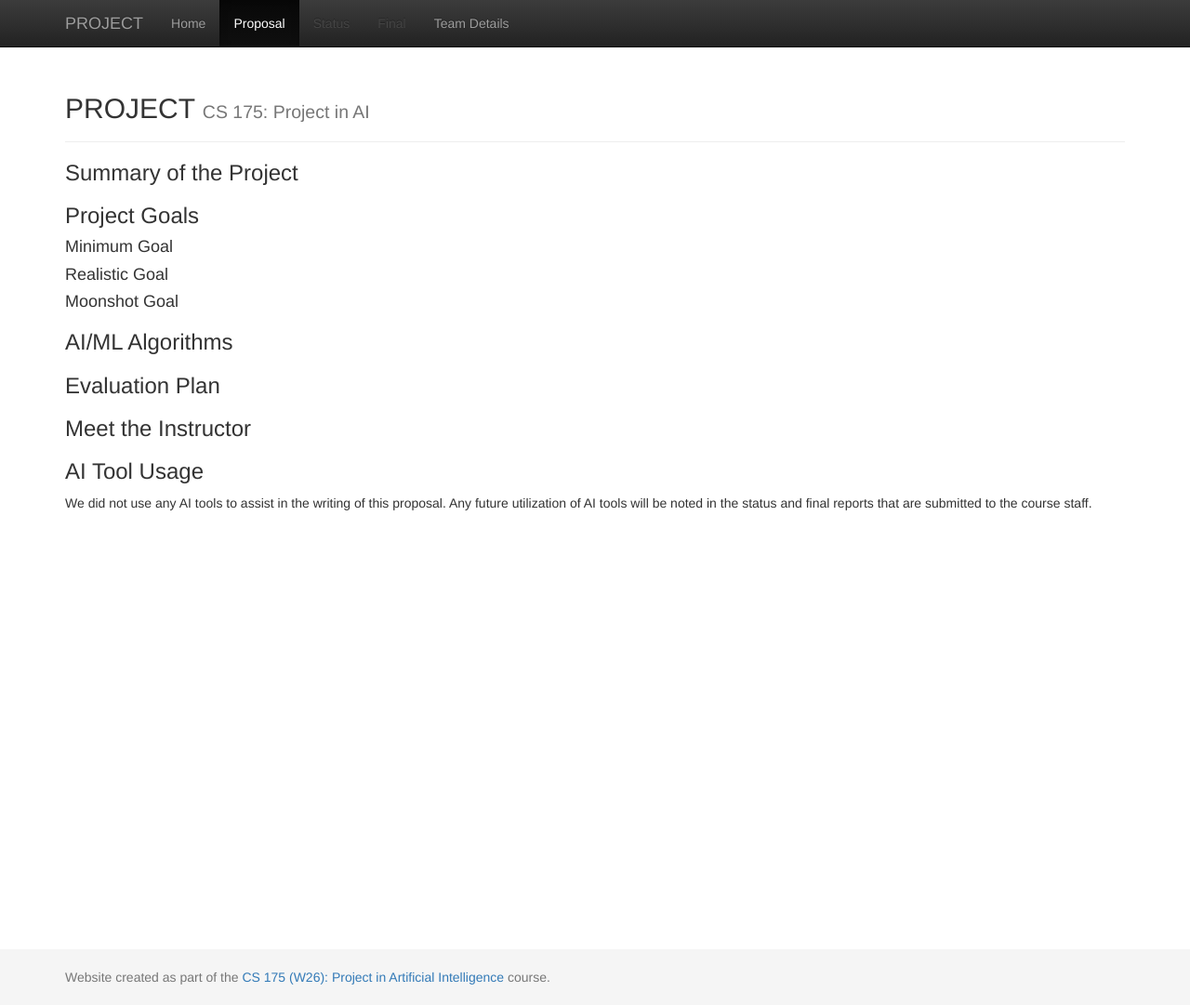
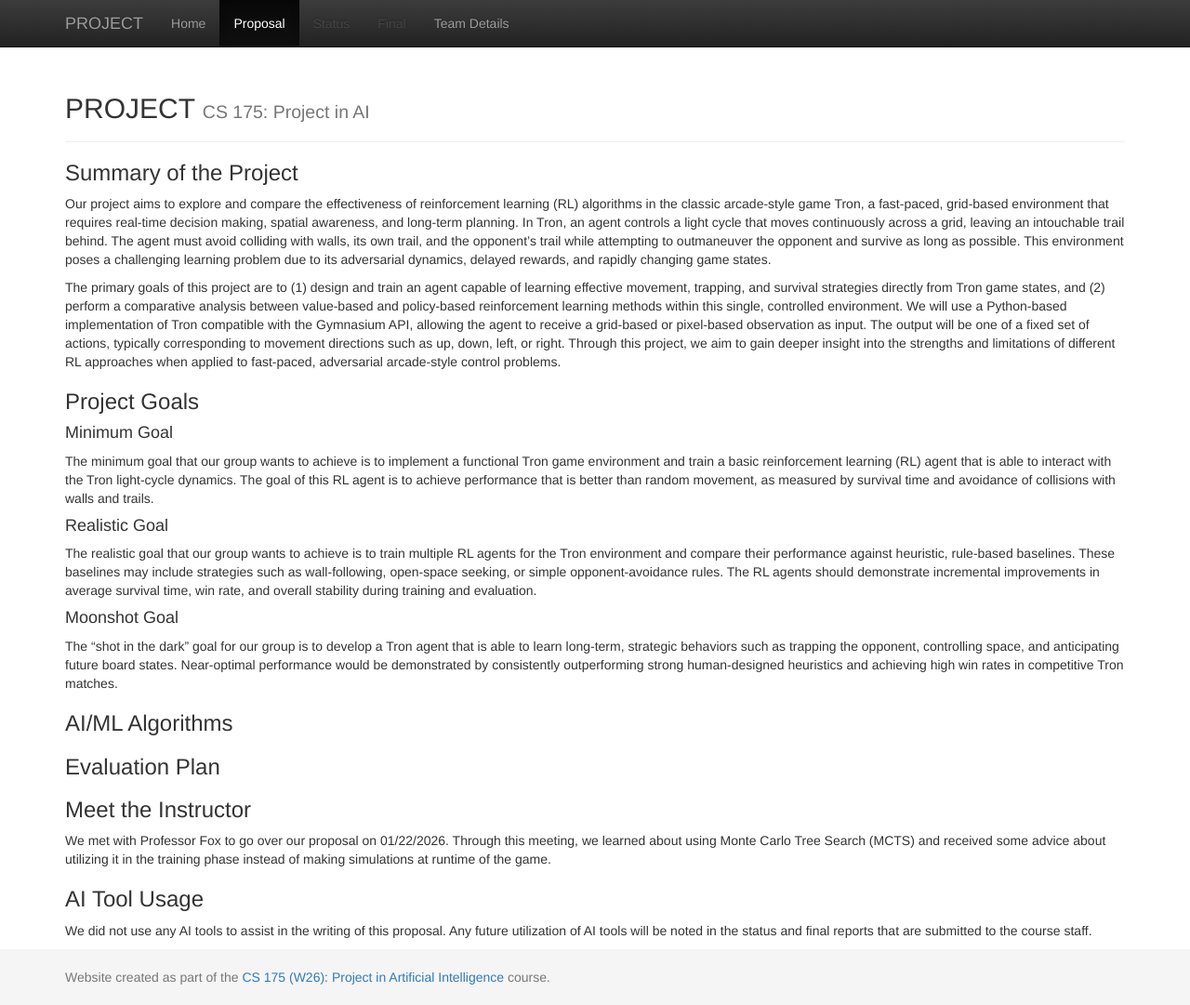
Before and after one commit to gauravkriplani/Tron.ai, a Jekyll site: the page built from docs/proposal.md, in a window 1280 px wide and 1081 px high. Shown: the whole window at 93% size. Built offline with Jekyll 4.4.1, drawn with Linux system fonts in a browser that asks for light colours.

Commit message:
completed some sections for proposal

```diff
--- a/docs/proposal.md
+++ b/docs/proposal.md
@@ -4,18 +4,26 @@ title:  Proposal
 ---
 
 ### Summary of the Project
+Our project aims to explore and compare the effectiveness of reinforcement learning (RL) algorithms in the classic arcade-style game Tron, a fast-paced, grid-based environment that requires real-time decision making, spatial awareness, and long-term planning. In Tron, an agent controls a light cycle that moves continuously across a grid, leaving an intouchable trail behind. The agent must avoid colliding with walls, its own trail, and the opponent’s trail while attempting to outmaneuver the opponent and survive as long as possible. This environment poses a challenging learning problem due to its adversarial dynamics, delayed rewards, and rapidly changing game states.
 
+The primary goals of this project are to (1) design and train an agent capable of learning effective movement, trapping, and survival strategies directly from Tron game states, and (2) perform a comparative analysis between value-based and policy-based reinforcement learning methods within this single, controlled environment. We will use a Python-based implementation of Tron compatible with the Gymnasium API, allowing the agent to receive a grid-based or pixel-based observation as input. The output will be one of a fixed set of actions, typically corresponding to movement directions such as up, down, left, or right. Through this project, we aim to gain deeper insight into the strengths and limitations of different RL approaches when applied to fast-paced, adversarial arcade-style control problems.
 
 ### Project Goals
 #### Minimum Goal
+The minimum goal that our group wants to achieve is to implement a functional Tron game environment and train a basic reinforcement learning (RL) agent that is able to interact with the Tron light-cycle dynamics. The goal of this RL agent is to achieve performance that is better than random movement, as measured by survival time and avoidance of collisions with walls and trails.
+
 #### Realistic Goal
+The realistic goal that our group wants to achieve is to train multiple RL agents for the Tron environment and compare their performance against heuristic, rule-based baselines. These baselines may include strategies such as wall-following, open-space seeking, or simple opponent-avoidance rules. The RL agents should demonstrate incremental improvements in average survival time, win rate, and overall stability during training and evaluation.
+
 #### Moonshot Goal
+The “shot in the dark” goal for our group is to develop a Tron agent that is able to learn long-term, strategic behaviors such as trapping the opponent, controlling space, and anticipating future board states. Near-optimal performance would be demonstrated by consistently outperforming strong human-designed heuristics and achieving high win rates in competitive Tron matches.
 
 ### AI/ML Algorithms
 
 ### Evaluation Plan
 
 ### Meet the Instructor
+We met with Professor Fox to go over our proposal on 01/22/2026. Through this meeting, we learned about using Monte Carlo Tree Search (MCTS) and received some advice about utilizing it in the training phase instead of making simulations at runtime of the game.
 
 ### AI Tool Usage
 We did not use any AI tools to assist in the writing of this proposal. Any future utilization of AI tools will be noted in the status and final reports that are submitted to the course staff.
```
